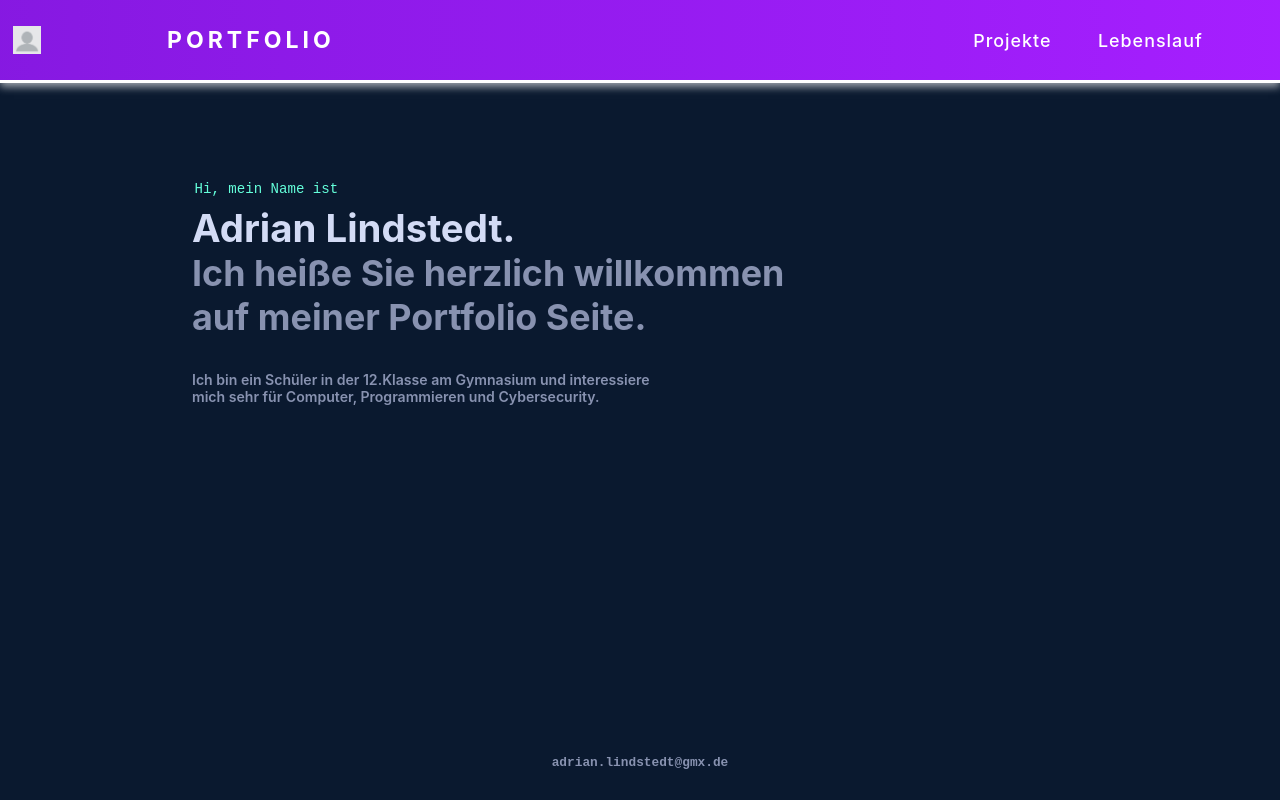
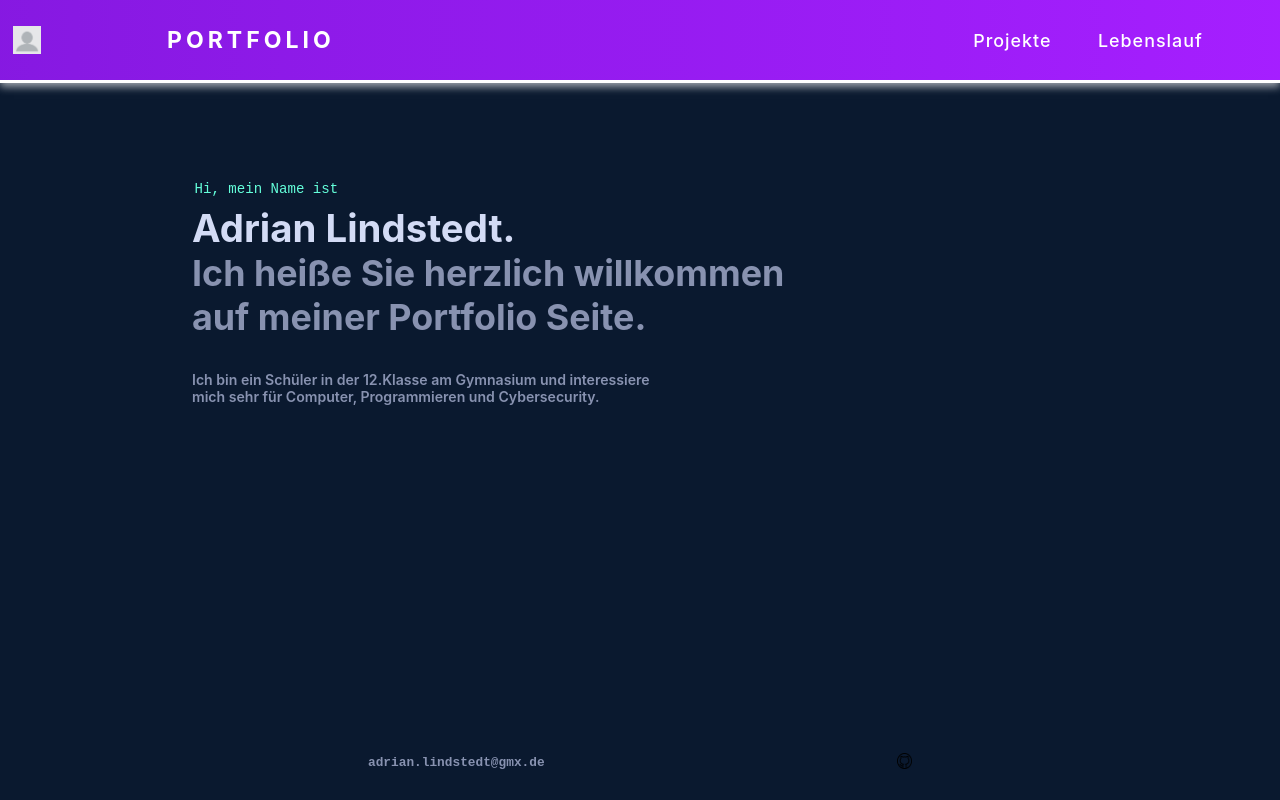
Before and after one commit to AdrianDevelopment/Portfolio, a plain HTML site: page index.html in a window 1280 px wide. Drawn offline with Linux system fonts and the light colour scheme.

Commit message:
Github Icon 1

```diff
--- a/index.html
+++ b/index.html
@@ -47,6 +47,11 @@
         <section class='email'>
           <a href="mailto:adrian.lindstedt@gmx.de">adrian.lindstedt@gmx.de</a>
         </section>
+        <section class='dgithub'>
+          <a href="https://github.com/AdrianDevelopment">
+            <img src=".\images\github.png" alt="Github" class='github'/>
+          </a>
+        </section>
       </div>
     </div>
   </body>
--- a/style.css
+++ b/style.css
@@ -189,3 +189,15 @@ nav {
     font-family: var(--font-mono);
     text-decoration: none;
 }
+
+.dgithub {
+    /* border: red 1px solid; */
+    width: 1.2dvw;
+    height: 1.2dvw;
+    display: flex;
+}
+
+.github {
+    width: 1.2dvw;
+    height: 1.2dvw;
+}
```
Also changed, not shown: images/github.png (added).
